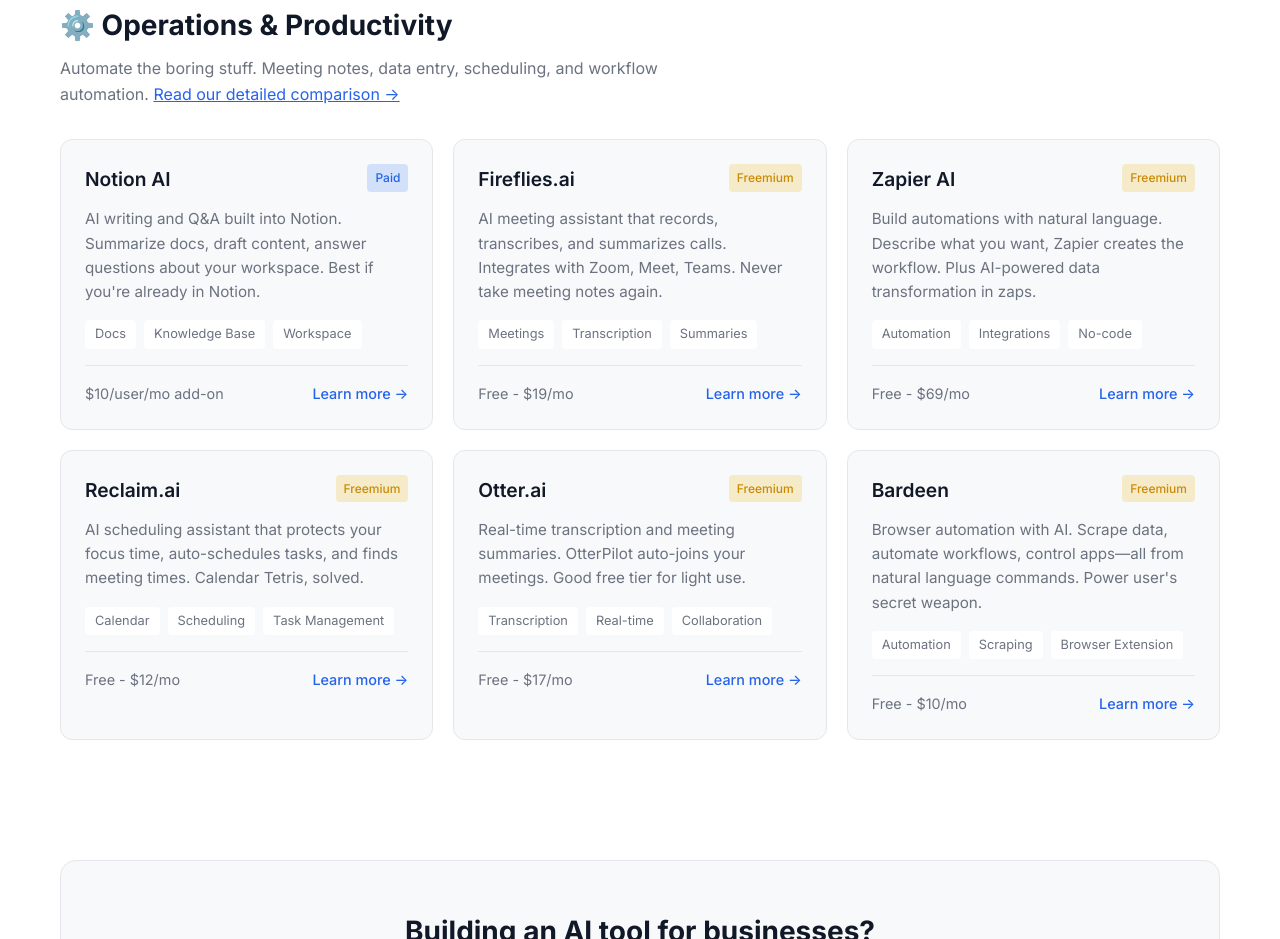
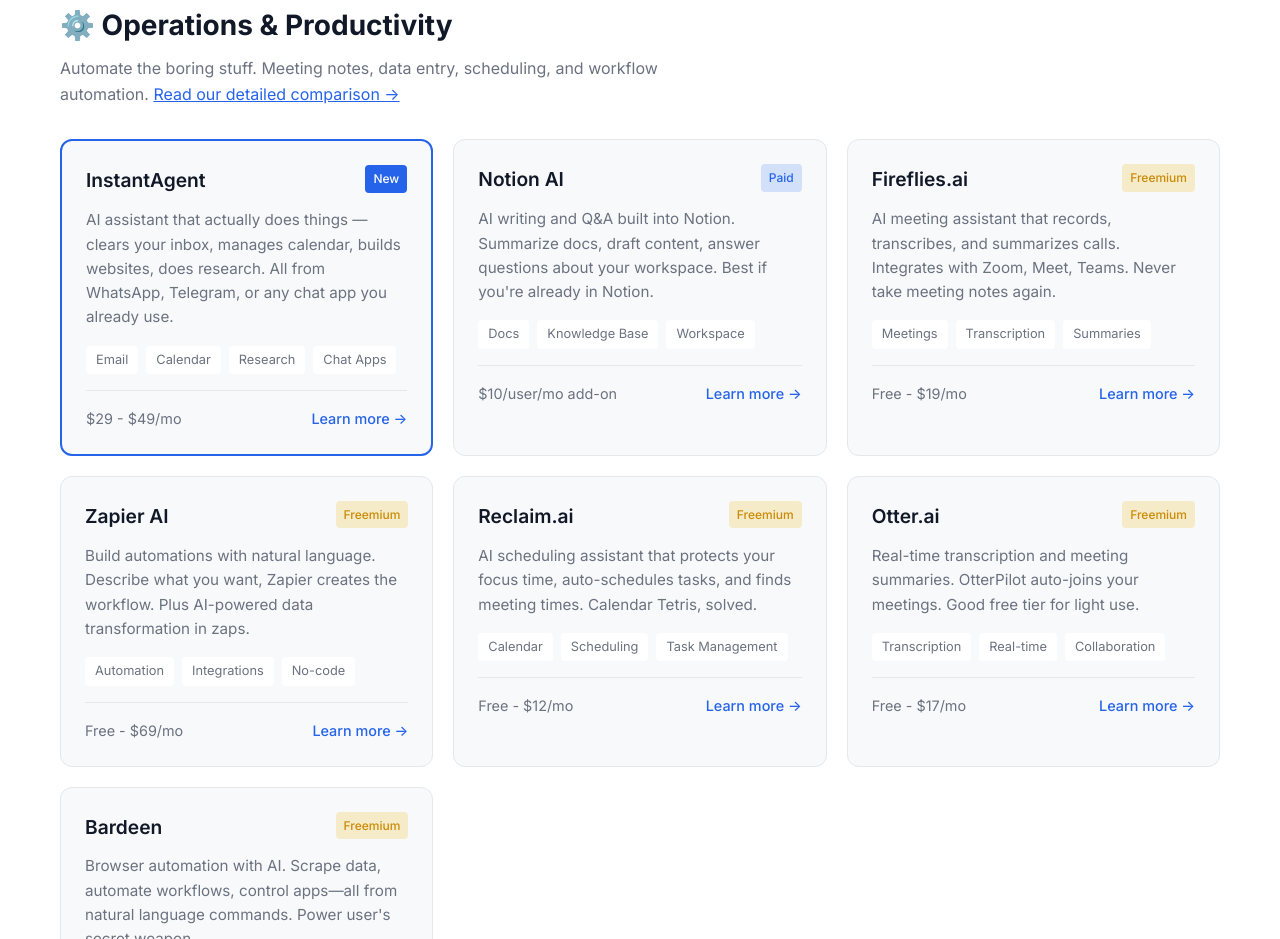
Before and after one commit to pepperbotts/businessagents, a plain HTML site: page index.html in a window 1280 px wide. Shown: the part 3244-4183 px from the top of the page. Drawn offline with Linux system fonts and the light colour scheme; a script that the page names is missing.

Commit message:
Add InstantAgent to Operations section

```diff
--- a/index.html
+++ b/index.html
@@ -7,12 +7,12 @@
     <meta name="description" content="Curated directory of AI agents and tools for small businesses. Customer support, sales automation, content creation, and operations. No hype, just what works.">
     <meta name="keywords" content="AI tools for small business, AI agents, business automation, AI customer support, AI sales tools, AI content creation, small business AI">
     <meta property="og:title" content="Business Agents — AI Tools That Actually Work for Small Businesses">
-    <meta property="og:description" content="21 curated AI tools across 4 categories. Customer support, sales, content, and operations. Honest reviews, real pricing.">
+    <meta property="og:description" content="22 curated AI tools across 4 categories. Customer support, sales, content, and operations. Honest reviews, real pricing.">
     <meta property="og:type" content="website">
     <meta property="og:url" content="https://businessagents.io">
     <meta name="twitter:card" content="summary_large_image">
     <meta name="twitter:title" content="Business Agents — AI Tools for Small Businesses">
-    <meta name="twitter:description" content="21 curated AI tools. No hype, just what works.">
+    <meta name="twitter:description" content="22 curated AI tools. No hype, just what works.">
     <link rel="canonical" href="https://businessagents.io">
     <script type="application/ld+json">
     {
@@ -34,9 +34,10 @@
       "@type": "ItemList",
       "name": "AI Tools for Small Businesses",
       "description": "Curated list of AI agents and tools for customer support, sales, content creation, and operations",
-      "numberOfItems": 21,
+      "numberOfItems": 22,
       "itemListElement": [
-        {"@type": "ListItem", "position": 1, "name": "Intercom Fin", "url": "https://www.intercom.com/fin"},
+        {"@type": "ListItem", "position": 1, "name": "InstantAgent", "url": "https://instantagent.app"},
+        {"@type": "ListItem", "position": 2, "name": "Intercom Fin", "url": "https://www.intercom.com/fin"},
         {"@type": "ListItem", "position": 2, "name": "Tidio", "url": "https://affiliate.tidio.com/vznkci2vd3la"},
         {"@type": "ListItem", "position": 3, "name": "Crisp", "url": "https://crisp.chat"},
         {"@type": "ListItem", "position": 4, "name": "Help Scout", "url": "https://www.helpscout.com"},
@@ -713,6 +714,24 @@
             <p>Automate the boring stuff. Meeting notes, data entry, scheduling, and workflow automation. <a href="/operations-tools" style="color: var(--accent);">Read our detailed comparison →</a></p>
 
             <div class="tools-grid">
+                <article class="tool-card" style="border: 2px solid var(--accent);">
+                    <div class="tool-header">
+                        <h3 class="tool-name">InstantAgent</h3>
+                        <span class="tool-badge" style="background: var(--accent); color: white;">New</span>
+                    </div>
+                    <p class="tool-desc">AI assistant that actually does things — clears your inbox, manages calendar, builds websites, does research. All from WhatsApp, Telegram, or any chat app you already use.</p>
+                    <div class="tool-tags">
+                        <span class="tag">Email</span>
+                        <span class="tag">Calendar</span>
+                        <span class="tag">Research</span>
+                        <span class="tag">Chat Apps</span>
+                    </div>
+                    <div class="tool-meta">
+                        <span class="tool-price">$29 - $49/mo</span>
+                        <a href="https://instantagent.app" class="tool-link" target="_blank">Learn more →</a>
+                    </div>
+                </article>
+
                 <article class="tool-card">
                     <div class="tool-header">
                         <h3 class="tool-name">Notion AI</h3>
```
